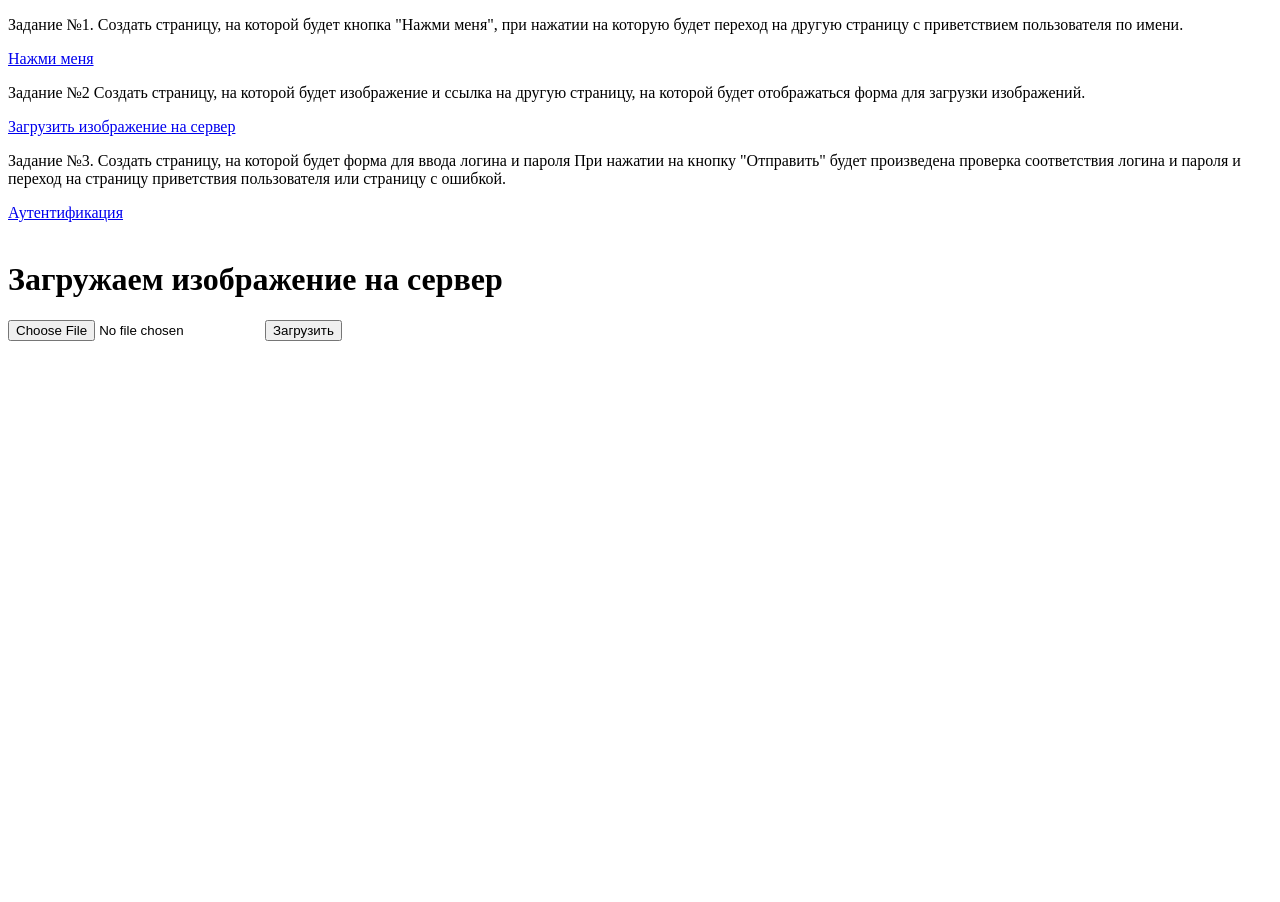
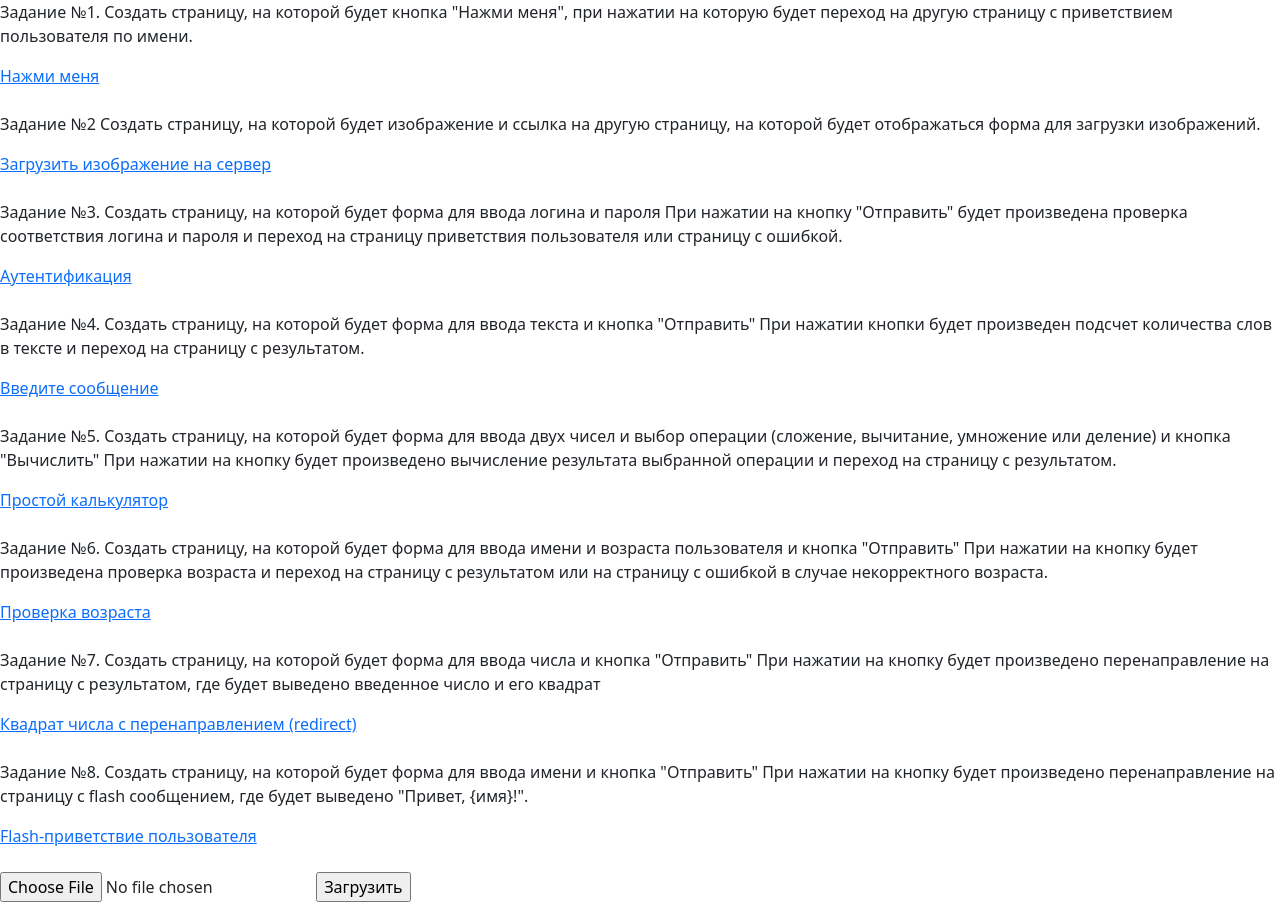
Before and after one commit to e6ton1set/specialization, a Flask app: page /upload/ in a window 1280 px wide. Before the commit the page ends 341 px from the top, so only its background shows below. Run offline with Flask 3, Linux system fonts and the light colour scheme.

Commit message:
added taask_4-task_8

```diff
--- a/flask/seminar_2/main.py
+++ b/flask/seminar_2/main.py
@@ -1,10 +1,13 @@
 # Задания прописаны на странице base.html
+
 from pathlib import PurePath, Path
-from flask import Flask, render_template, request
+from venv import logger
+from flask import Flask, render_template, request, abort, redirect, url_for, flash
 from werkzeug.utils import secure_filename
 from markupsafe import escape
 
 app = Flask(__name__)
+app.secret_key = b'5f214cacbd30c2ae4784b520f17912ae0d5d8c16ae98128e3f549546221265e4'
 
 
 @app.route('/')
@@ -45,5 +48,90 @@
     return render_template('authentication.html', **contex)
 
 
+@app.route('/message/', methods=['GET', 'POST'])
+def message():
+    contex = {'title': 'Задание 4'}
+    if request.method == 'POST':
+        text = request.form.get('text')
+        return f'Ваш текст: "{escape(text)}"<br><br>Количество слов: {len(text.split())}'
+    return render_template('message.html', **contex)
+
+
+@app.route('/calc/', methods=['GET', 'POST'])
+def calc():
+    contex = {'title': 'Задание 5'}
+    result = None
+    if request.method == 'POST':
+        num1 = request.form.get('num1')
+        num2 = request.form.get('num2')
+        operation = request.form.get('operation')
+
+        match operation:
+            case 'add':
+                result = int(num1) + int(num2)
+                return f'Результат выражения {num1} {operation} {num2} равен {result}'
+            case 'subtract':
+                result = int(num1) - int(num2)
+                return f'Результат выражения {num1} {operation} {num2} равен {result}'
+            case 'multiply':
+                result = int(num1) * int(num2)
+                return f'Результат выражения {num1} {operation} {num2} равен {result}'
+            case 'divide':
+                if num2 == '0':
+                    return f'{float("inf")}'
+                result = int(num1) / int(num2)
+                return f'Результат выражения {num1} {operation} {num2} равен {result}'
+    return render_template('calc.html', **contex)
+
+
+@app.errorhandler(403)
+def error403(e):
+    logger.warning(e)
+    context = {
+        'title': 'Доступ запрещён',
+        'url': request.base_url,
+    }
+    return render_template('error403.html', **context), 403
+
+
+@app.route('/validate_age/', methods=['GET', 'POST'])
+def validate_age():
+    MIN_AGE = 18
+    MAX_AGE = 110
+    contex = {'title': 'Задание 6'}
+    if request.method == 'POST':
+        name = request.form.get('name')
+        age = request.form.get('age')
+        if MIN_AGE <= int(age) <= MAX_AGE:
+            return f'{name}, добро пожаловать!'
+        else:
+            abort(403)
+    return render_template('validate_age.html', **contex)
+
+
+@app.route('/quadro/', methods=['GET', 'POST'])
+def quadro():
+    num = 5
+    return redirect(url_for('quadro_res', num=int(num**2)))
+
+
+@app.route('/quadro/<int:num>')
+def quadro_res(num: int):
+    return str(num)
+
+
+@app.route('/form', methods=['GET', 'POST'])
+def form():
+    if request.method == 'POST':
+        if not request.form['name']:
+            flash('Введите имя!', 'danger')
+            return redirect(url_for('form'))
+        flash('Форма успешно отправлена!', 'success')
+        return redirect(url_for('form'))
+
+    contex = {'title': 'Задание 8'}
+    return render_template('form.html', **contex)
+
+
 if __name__ == '__main__':
     app.run()
--- a/flask/seminar_2/templates/base.html
+++ b/flask/seminar_2/templates/base.html
@@ -5,6 +5,13 @@
     <meta name="viewport"
           content="width=device-width, user-scalable=no, initial-scale=1.0, maximum-scale=1.0, minimum-scale=1.0">
     <meta http-equiv="X-UA-Compatible" content="ie=edge">
+    <link href="https://cdn.jsdelivr.net/npm/bootstrap@5.3.1/dist/css/bootstrap.min.css"
+          rel="stylesheet"
+          integrity="sha384-4bw+/aepP/YC94hEpVNVgiZdgIC5+VKNBQNGCHeKRQN+PtmoHDEXuppvnDJzQIu9"
+          crossorigin="anonymous">
+    <script src="https://cdn.jsdelivr.net/npm/bootstrap@5.3.1/dist/js/bootstrap.bundle.min.js"
+            integrity="sha384-HwwvtgBNo3bZJJLYd8oVXjrBZt8cqVSpeBNS5n7C8IVInixGAoxmnlMuBnhbgrkm"
+            crossorigin="anonymous"></script>
     <title>
         {% block title%} Домашняя {% endblock %}
     </title>
@@ -14,11 +21,12 @@
     <p> Задание №1. Создать страницу, на которой будет кнопка "Нажми меня", при нажатии на которую будет переход на
         другую страницу с приветствием пользователя по имени.</p>
     <a href="{{ url_for('next_page') }}">Нажми меня</a>
+    <br><br>
     <p> Задание №2 Создать страницу, на которой будет изображение и ссылка на другую страницу, на которой будет
         отображаться форма для загрузки изображений.
     </p>
     <a href="{{ url_for('upload') }}">Загрузить изображение на сервер</a>
-    <br>
+    <br><br>
     <p> Задание №3.
         Создать страницу, на которой будет форма для ввода логина и пароля
         При нажатии на кнопку "Отправить" будет произведена
@@ -27,6 +35,51 @@
     </p>
     <a href="{{ url_for ('authentication') }}">Аутентификация</a>
     <br><br>
+    <p>Задание №4.
+        Создать страницу, на которой будет форма для ввода текста и
+        кнопка "Отправить"
+        При нажатии кнопки будет произведен подсчет количества слов
+        в тексте и переход на страницу с результатом.
+    </p>
+    <a href="{{ url_for ('message') }}">Введите сообщение</a>
+    <br><br>
+    <p>Задание №5.
+        Создать страницу, на которой будет форма для ввода двух
+        чисел и выбор операции (сложение, вычитание, умножение
+        или деление) и кнопка "Вычислить"
+        При нажатии на кнопку будет произведено вычисление
+        результата выбранной операции и переход на страницу с
+        результатом.
+    </p>
+    <a href="{{ url_for ('calc') }}">Простой калькулятор</a>
+    <br><br>
+    <p>Задание №6.
+        Создать страницу, на которой будет форма для ввода имени
+        и возраста пользователя и кнопка "Отправить"
+        При нажатии на кнопку будет произведена проверка
+        возраста и переход на страницу с результатом или на
+        страницу с ошибкой в случае некорректного возраста.
+    </p>
+    <a href="{{ url_for ('validate_age') }}">Проверка возраста</a>
+    <br><br>
+    <p>Задание №7.
+        Создать страницу, на которой будет форма для ввода числа
+        и кнопка "Отправить"
+        При нажатии на кнопку будет произведено
+        перенаправление на страницу с результатом, где будет
+        выведено введенное число и его квадрат
+    </p>
+        <a href="{{ url_for ('quadro') }}">Квадрат числа с перенаправлением (redirect)</a>
+    <br><br>
+    <p>Задание №8.
+        Создать страницу, на которой будет форма для ввода имени
+        и кнопка "Отправить"
+        При нажатии на кнопку будет произведено
+        перенаправление на страницу с flash сообщением, где будет
+        выведено "Привет, {имя}!".
+    </p>
+    <a href="{{ url_for ('form') }}">Flash-приветствие пользователя</a>
+    <br><br>
 </nav>
 {% block content%}
 
--- a/flask/seminar_2/templates/upload.html
+++ b/flask/seminar_2/templates/upload.html
@@ -5,7 +5,6 @@
 {% endblock %}
 
 {% block content%}
-    <h1>Загружаем изображение на сервер</h1>
     <form method=post enctype=multipart/form-data>
         <input type=file name=file>
         <input type=submit value=Загрузить>
```
Also changed, not shown: flask/seminar_2/templates/calc.html (added, +18 -0 lines), flask/seminar_2/templates/error403.html (added, +9 -0 lines), flask/seminar_2/templates/form.html (added, +21 -0 lines), flask/seminar_2/templates/message.html (added, +12 -0 lines), flask/seminar_2/templates/validate_age.html (added, +15 -0 lines).
